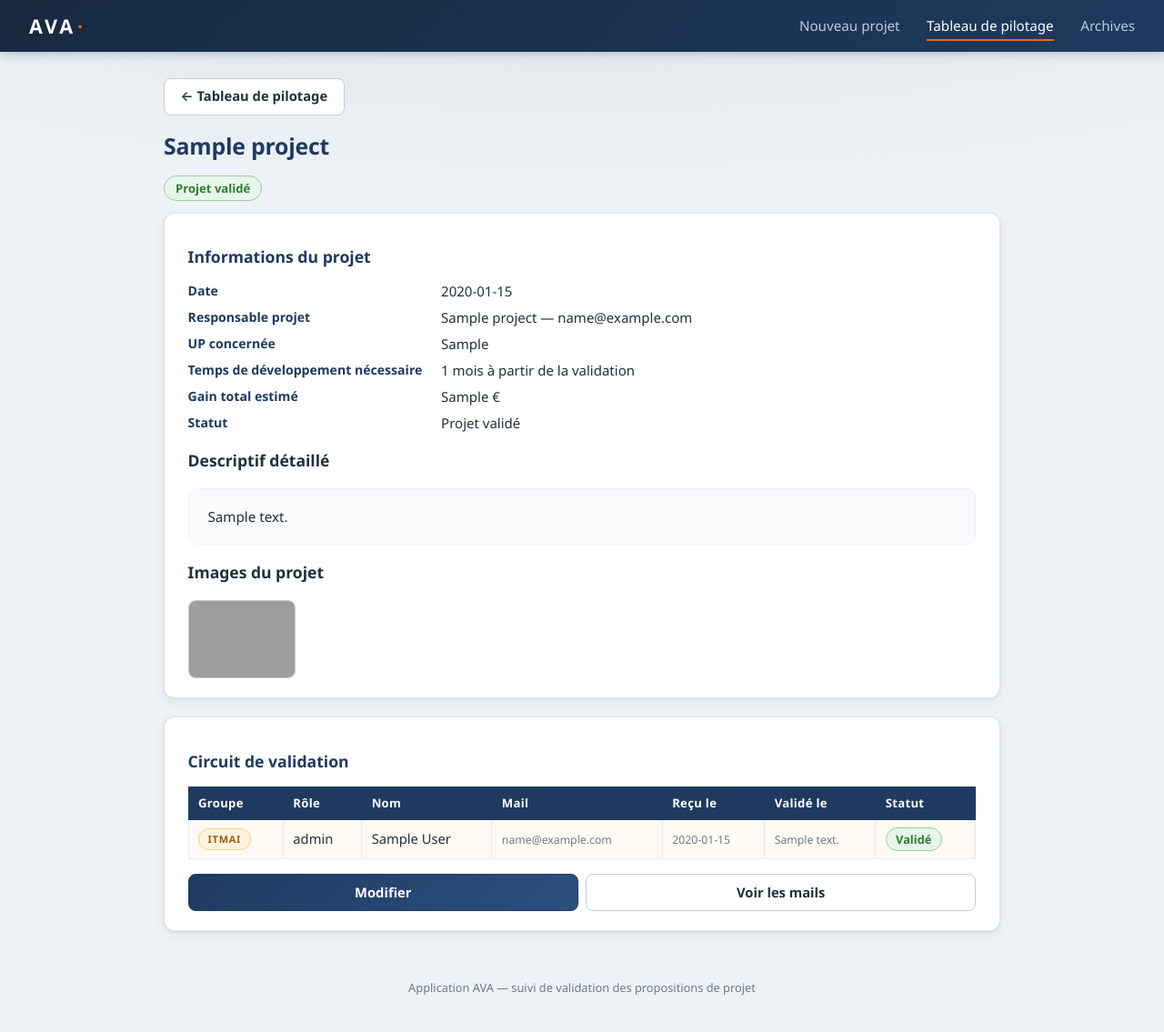
After one commit to flamentjohan/ava-validation, a Flask app: page /projet/1 in a window 1280 px wide. The commit adds this page. Shown: the whole page at 91% size. Run offline with Flask 3, Linux system fonts and the light colour scheme; tables that the repository leaves empty hold one stand-in row (values such as "Sample post"); grey boxes are pictures that could not be loaded.

Commit message:
V3 : fiche projet consultable en un clic, PDF reporting restructure en 5 sections sur 2 pages, refonte graphique complete

```diff
--- a/app.py
+++ b/app.py
@@ -479,6 +479,27 @@ def rapport():
                      as_attachment=True)
 
 
+@app.route("/projet/<int:project_id>")
+def project_detail(project_id):
+    db = get_db()
+    project = db.execute("SELECT * FROM projects WHERE id=?",
+                         (project_id,)).fetchone()
+    if project is None:
+        flash("Projet introuvable.", "danger")
+        return redirect(url_for("dashboard"))
+    validators = db.execute(
+        "SELECT * FROM validators WHERE project_id=? AND "
+        "(email<>'' OR first_name<>'' OR last_name<>'') ORDER BY id",
+        (project_id,)).fetchall()
+    images = db.execute(
+        "SELECT id FROM images WHERE project_id=? ORDER BY id",
+        (project_id,)).fetchall()
+    return render_template("project_detail.html", project=project,
+                           validators=validators, images=images,
+                           status_label=validator_status_label,
+                           project_status_label=project_status_label)
+
+
 @app.post("/projet/<int:project_id>/archiver")
 def archive_project(project_id):
     with get_db() as db:
--- a/static/style.css
+++ b/static/style.css
@@ -1,203 +1,288 @@
 :root {
   --green: #2e7d32;
+  --green-bg: #e8f5eb;
   --orange: #ef6c00;
+  --orange-bg: #fff3e0;
   --red: #c62828;
-  --bg: #f4f6f8;
+  --red-bg: #fdecea;
+  --navy: #1f3a5f;
+  --navy-dark: #16293f;
+  --teal: #0e7490;
+  --bg: #eef2f6;
   --panel: #ffffff;
   --ink: #22303c;
   --muted: #6b7a87;
+  --border: #dde4ea;
+  --radius: 12px;
+  --shadow: 0 1px 3px rgba(22, 41, 63, .08), 0 4px 14px rgba(22, 41, 63, .06);
+  --shadow-hover: 0 6px 22px rgba(22, 41, 63, .14);
 }
 
 * { box-sizing: border-box; }
 
+html { scroll-behavior: smooth; }
+
 body {
   margin: 0;
-  font-family: "Segoe UI", system-ui, -apple-system, sans-serif;
-  background: var(--bg);
+  font-family: "Segoe UI", system-ui, -apple-system, "Helvetica Neue", sans-serif;
+  background:
+    radial-gradient(1200px 300px at 50% -80px, rgba(31, 58, 95, .08), transparent),
+    var(--bg);
   color: var(--ink);
+  font-size: 15px;
+  line-height: 1.45;
 }
 
+/* ---------- barre de navigation ---------- */
 .topbar {
   display: flex;
   align-items: center;
   justify-content: space-between;
-  background: #1f3a5f;
+  background: linear-gradient(135deg, var(--navy-dark), var(--navy));
   color: #fff;
-  padding: 0.7rem 1.5rem;
+  padding: .8rem 2rem;
+  box-shadow: 0 2px 10px rgba(22, 41, 63, .25);
+  position: sticky;
+  top: 0;
+  z-index: 10;
 }
-.brand { color: #fff; font-weight: 700; font-size: 1.3rem; text-decoration: none; letter-spacing: 2px; }
-.topbar nav a { color: #d7e3f4; text-decoration: none; margin-left: 1.4rem; }
-.topbar nav a:hover { color: #fff; }
+.brand {
+  color: #fff; font-weight: 800; font-size: 1.35rem; text-decoration: none;
+  letter-spacing: 3px;
+}
+.brand::after {
+  content: "·";
+  color: var(--orange);
+  margin-left: 2px;
+}
+.topbar nav a {
+  color: #b9cbe3; text-decoration: none; margin-left: 1.6rem;
+  font-size: .95rem; padding: .3rem 0; border-bottom: 2px solid transparent;
+  transition: color .15s, border-color .15s;
+}
+.topbar nav a:hover, .topbar nav a.active { color: #fff; border-color: var(--orange); }
 
-main { max-width: 1200px; margin: 1.5rem auto; padding: 0 1rem; }
-footer { text-align: center; color: var(--muted); font-size: .85rem; padding: 1.5rem 0 2rem; }
+main { max-width: 1240px; margin: 1.8rem auto 0; padding: 0 1.2rem; }
+footer {
+  text-align: center; color: var(--muted); font-size: .8rem;
+  padding: 2rem 0 2.5rem;
+}
 
-h1 { font-size: 1.5rem; }
-h2 { font-size: 1.15rem; }
+h1 { font-size: 1.55rem; color: var(--navy); letter-spacing: -.2px; }
+h2 { font-size: 1.1rem; color: var(--navy); }
 
+/* ---------- messages ---------- */
 .flashes { margin-bottom: 1rem; }
-.flash { padding: .7rem 1rem; border-radius: 6px; margin-bottom: .5rem; }
-.flash-success { background: #e6f4ea; color: var(--green); border: 1px solid var(--green); }
-.flash-danger { background: #fdecea; color: var(--red); border: 1px solid var(--red); }
-.flash-warning { background: #fff3e0; color: var(--orange); border: 1px solid var(--orange); }
+.flash { padding: .8rem 1.1rem; border-radius: 10px; margin-bottom: .5rem; box-shadow: var(--shadow); }
+.flash-success { background: var(--green-bg); color: var(--green); border: 1px solid #9ccc9f; }
+.flash-danger  { background: var(--red-bg);  color: var(--red);  border: 1px solid #ef9a9a; }
+.flash-warning { background: var(--orange-bg); color: #b35300; border: 1px solid #ffcc80; }
 
-.home { text-align: center; margin-top: 3rem; }
+/* ---------- accueil ---------- */
+.home { text-align: center; margin-top: 3.5rem; }
 .subtitle { color: var(--muted); }
-.home-cards { display: flex; gap: 1.5rem; justify-content: center; flex-wrap: wrap; margin-top: 2rem; }
+.home-cards {
+  display: flex; gap: 1.6rem; justify-content: center; flex-wrap: wrap;
+  margin-top: 2.2rem;
+}
 .home-card {
-  display: flex; flex-direction: column; gap: .5rem;
-  width: 260px; padding: 2rem 1.5rem;
-  background: var(--panel); border-radius: 12px;
-  box-shadow: 0 2px 8px rgba(0,0,0,.08);
+  display: flex; flex-direction: column; gap: .55rem;
+  width: 272px; padding: 2.2rem 1.6rem;
+  background: var(--panel); border-radius: 16px;
+  border-top: 4px solid var(--navy);
+  box-shadow: var(--shadow);
   text-decoration: none; color: var(--ink);
-  transition: transform .15s ease, box-shadow .15s ease;
+  transition: transform .18s ease, box-shadow .18s ease;
 }
-.home-card:hover { transform: translateY(-4px); box-shadow: 0 6px 16px rgba(0,0,0,.12); }
-.home-emoji { font-size: 2.5rem; }
-.home-title { font-size: 1.2rem; font-weight: 700; color: #1f3a5f; }
+.home-card:nth-child(2) { border-top-color: var(--orange); }
+.home-card:hover { transform: translateY(-6px); box-shadow: var(--shadow-hover); }
+.home-emoji { font-size: 2.6rem; }
+.home-title { font-size: 1.18rem; font-weight: 700; color: var(--navy); }
 .home-text { color: var(--muted); font-size: .92rem; }
-.archives-link { margin-top: 2.5rem; }
+.archives-link { margin-top: 2.6rem; }
+.archives-link a { color: var(--navy); font-weight: 600; }
 
+/* ---------- fiche ---------- */
 .fiche fieldset {
-  background: var(--panel); border: 1px solid #dde4ea;
-  border-radius: 8px; margin-bottom: 1.2rem; padding: 1rem 1.2rem;
+  background: var(--panel); border: 1px solid var(--border);
+  border-radius: var(--radius); margin-bottom: 1.3rem; padding: 1.1rem 1.4rem;
+  box-shadow: var(--shadow);
 }
-.fiche legend { font-weight: 700; color: #1f3a5f; padding: 0 .5rem; }
-.grid { display: grid; grid-template-columns: repeat(auto-fit, minmax(220px, 1fr)); gap: .8rem; }
-label { display: flex; flex-direction: column; gap: .3rem; font-size: .9rem; }
-label.full { margin-top: .8rem; }
-p.hint { color: var(--muted); font-size: .85rem; margin: .3rem 0 .5rem; }
+.fiche legend { font-weight: 700; color: var(--navy); padding: 0 .5rem; }
+.grid { display: grid; grid-template-columns: repeat(auto-fit, minmax(230px, 1fr)); gap: .9rem; }
+label { display: flex; flex-direction: column; gap: .35rem; font-size: .9rem; font-weight: 600; color: #3b4a58; }
+label.full { margin-top: .9rem; }
+p.hint { color: var(--muted); font-size: .85rem; font-weight: 400; margin: .3rem 0 .6rem; }
 
 input, textarea, select {
-  padding: .5rem .6rem; border: 1px solid #c3ccd4; border-radius: 6px;
-  font: inherit; background: #fbfcfd;
+  padding: .55rem .7rem; border: 1px solid #c3ccd4; border-radius: 8px;
+  font: inherit; font-weight: 400; background: #fbfcfd; color: var(--ink);
+  transition: border-color .15s, box-shadow .15s;
 }
-input:focus, textarea:focus, select:focus { outline: 2px solid #7fa6d9; }
-textarea { resize: vertical; line-height: 1.5; }
+input:focus, textarea:focus, select:focus {
+  outline: none; border-color: var(--navy);
+  box-shadow: 0 0 0 3px rgba(31, 58, 95, .15);
+}
+textarea { resize: vertical; line-height: 1.55; }
 small { color: var(--muted); }
 .checkbox-line { flex-direction: row; align-items: center; gap: .5rem; margin-top: .8rem; }
+
+/* ---------- images collées ---------- */
 .pastezone {
-  border: 2px dashed #b8c6d4; border-radius: 8px; padding: .8rem 1rem;
+  border: 2px dashed #b8c6d4; border-radius: 10px; padding: .9rem 1.1rem;
   margin-top: 1rem; background: #f8fafb;
 }
-.pastezone p { margin: .2rem 0 .5rem; color: var(--muted); font-size: .85rem; }
-.thumbs { display: flex; gap: .6rem; flex-wrap: wrap; }
-.thumb { position: relative; display: inline-block; }
+.pastezone p { margin: .2rem 0 .6rem; color: var(--muted); font-size: .85rem; }
+.thumbs { display: flex; gap: .7rem; flex-wrap: wrap; }
+.thumb { position: relative; display: inline-block; text-decoration: none; }
 .thumb img {
-  width: 110px; height: 80px; object-fit: cover; border-radius: 6px;
+  width: 118px; height: 86px; object-fit: cover; border-radius: 8px;
   border: 1px solid #c3ccd4; display: block;
+  transition: transform .15s;
 }
+.thumb:hover img { transform: scale(1.04); }
 .thumb-del {
   position: absolute; top: -8px; right: -8px; width: 22px; height: 22px;
   border-radius: 50%; border: none; background: var(--red); color: #fff;
-  cursor: pointer; font-size: 14px; line-height: 1;
+  cursor: pointer; font-size: 14px; line-height: 1; box-shadow: var(--shadow);
 }
 
+/* ---------- fenêtres modales ---------- */
 .modal-backdrop {
   position: fixed; inset: 0; background: rgba(20, 30, 45, .55);
   display: flex; align-items: center; justify-content: center; z-index: 50;
 }
 .modal-backdrop[hidden] { display: none; }
 .modal {
-  background: #fff; border-radius: 10px; padding: 1.5rem 1.8rem;
-  max-width: 480px; box-shadow: 0 10px 40px rgba(0,0,0,.3);
+  background: #fff; border-radius: 14px; padding: 1.6rem 1.9rem;
+  max-width: 500px; box-shadow: 0 12px 48px rgba(0, 0, 0, .35);
+  border-top: 4px solid var(--navy);
 }
-.modal h3 { margin-top: 0; color: #1f3a5f; }
-.modal-actions { display: flex; gap: .8rem; margin-top: 1.2rem; flex-wrap: wrap; }
+.modal h3 { margin-top: 0; color: var(--navy); }
+.modal-actions { display: flex; gap: .8rem; margin-top: 1.3rem; flex-wrap: wrap; }
 
-.toolbar { margin: .5rem 0 1rem; }
-.group-row td {
-  font-weight: 700; font-size: .85rem; letter-spacing: .5px;
-}
-.group-row.g-interne_agro td { background: #e8f0fb; color: #1f3a5f; }
-.group-row.g-itmai td { background: #fff3e0; color: #9a5b00; }
-tr.rinter td { background: #f4f8fd; }
-tr.rexter td { background: #fffaf3; }
-.gtitle.g-interne_agro { color: #1f3a5f; }
-.gtitle.g-itmai { color: #9a5b00; }
-.spacer-cell { background: transparent !important; }
-
-table.validators { width: 100%; border-collapse: collapse; margin-top: .5rem; }
-table.validators th, table.validators td {
-  border: 1px solid #e1e7ec; padding: .45rem .6rem; text-align: left;
-  font-size: .92rem;
-}
-table.validators thead th { background: #eef2f6; }
-
+/* ---------- boutons ---------- */
 .actions { text-align: right; }
 .btn {
-  display: inline-block; padding: .5rem 1rem;
-  border: 1px solid #c3ccd4; border-radius: 6px;
+  display: inline-block; padding: .55rem 1.1rem;
+  border: 1px solid #c3ccd4; border-radius: 8px;
   background: #fff; color: var(--ink); cursor: pointer;
-  text-decoration: none; font: inherit; font-size: .92rem;
+  text-decoration: none; font: inherit; font-size: .92rem; font-weight: 600;
+  transition: all .15s ease;
 }
-.btn:hover { background: #eef2f6; }
-.btn-primary { background: #1f3a5f; color: #fff; border-color: #1f3a5f; }
-.btn-primary:hover { background: #2a4d7c; }
-.btn-danger { color: var(--red); border-color: var(--red); }
-.btn-danger:hover { background: #fdecea; }
-.btn-oui { background: var(--green); color: #fff; border-color: var(--green); font-weight: 700; padding: .7rem 2.5rem; }
-.btn-oui:hover { background: #256429; }
-.btn-non { background: var(--red); color: #fff; border-color: var(--red); font-weight: 700; padding: .7rem 2.5rem; }
-.btn-non:hover { background: #9a2020; }
+.btn:hover { background: #f0f4f8; border-color: #9fb2c4; transform: translateY(-1px); box-shadow: var(--shadow); }
+.btn-primary {
+  background: linear-gradient(135deg, var(--navy), #2a5080);
+  color: #fff; border-color: var(--navy);
+}
+.btn-primary:hover { background: linear-gradient(135deg, #2a5080, #35619b); }
+.btn-danger { color: var(--red); border-color: #ef9a9a; }
+.btn-danger:hover { background: var(--red-bg); }
+.btn-oui {
+  background: linear-gradient(135deg, var(--green), #43a047); color: #fff;
+  border: none; font-weight: 700; padding: .8rem 2.6rem; border-radius: 10px;
+}
+.btn-oui:hover { filter: brightness(1.08); }
+.btn-non {
+  background: linear-gradient(135deg, var(--red), #e53935); color: #fff;
+  border: none; font-weight: 700; padding: .8rem 2.6rem; border-radius: 10px;
+}
+.btn-non:hover { filter: brightness(1.08); }
 
-.validate-page { max-width: 900px; margin: 0 auto; }
+/* ---------- page validation ---------- */
+.validate-page { max-width: 920px; margin: 0 auto; }
 .panel {
-  background: var(--panel); border: 1px solid #dde4ea; border-radius: 8px;
-  padding: 1.2rem 1.5rem; margin-bottom: 1.2rem;
+  background: var(--panel); border: 1px solid var(--border); border-radius: var(--radius);
+  padding: 1.3rem 1.6rem; margin-bottom: 1.3rem; box-shadow: var(--shadow);
 }
-.info-grid { display: grid; grid-template-columns: max-content 1fr; gap: .4rem 1.2rem; margin: 0; }
-.info-grid dt { font-weight: 600; color: #1f3a5f; }
+.info-grid { display: grid; grid-template-columns: max-content 1fr; gap: .45rem 1.3rem; margin: 0; }
+.info-grid dt { font-weight: 700; color: var(--navy); font-size: .88rem; }
 .info-grid dd { margin: 0; }
-.description { white-space: pre-wrap; line-height: 1.6; background: #f8fafb; padding: 1rem; border-radius: 6px; }
-.question { text-align: center; }
-.choice { display: flex; gap: 2rem; justify-content: center; margin-top: 1rem; }
-.notice { color: var(--orange); }
+.description {
+  white-space: pre-wrap; line-height: 1.65; background: #f8fafb;
+  padding: 1.1rem 1.3rem; border-radius: 10px; border: 1px solid #eef2f6;
+  font-size: .95rem;
+}
+.question { text-align: center; padding: 2rem; }
+.choice { display: flex; gap: 2.2rem; justify-content: center; margin-top: 1.3rem; }
+.notice { color: #b35300; background: var(--orange-bg); border-color: #ffcc80; }
 
-.legend { display: flex; gap: 1.2rem; flex-wrap: wrap; font-size: .88rem; color: var(--muted); }
-.dot { display: inline-block; padding: .15rem .6rem; border-radius: 999px; font-size: .82rem; white-space: nowrap; }
-.dot-valide { background: #e6f4ea; color: var(--green); border: 1px solid var(--green); }
-.dot-mail_envoye { background: #fff3e0; color: var(--orange); border: 1px solid var(--orange); }
-.dot-refuse { background: #fdecea; color: var(--red); border: 1px solid var(--red); }
-.dot-en_attente { background: #eceff1; color: #546e7a; border: 1px solid #90a4ae; }
-.dot-ok { background: #e6f4ea; color: var(--green); border: 1px solid var(--green); }
-.dot-pending { background: #fff3e0; color: var(--orange); border: 1px solid var(--orange); }
-.dot-refused { background: #fdecea; color: var(--red); border: 1px solid var(--red); }
-.dot-waiting { background: #eceff1; color: #546e7a; border: 1px solid #90a4ae; }
+/* ---------- tableau de pilotage ---------- */
+.toolbar { margin: .6rem 0 1rem; }
+.legend { display: flex; gap: 1rem; flex-wrap: wrap; font-size: .86rem; color: var(--muted); }
+.dot {
+  display: inline-block; padding: .18rem .65rem; border-radius: 999px;
+  font-size: .8rem; font-weight: 600; white-space: nowrap;
+}
+.dot-valide      { background: var(--green-bg);  color: var(--green);  border: 1px solid #9ccc9f; }
+.dot-mail_envoye { background: var(--orange-bg); color: #b35300; border: 1px solid #ffcc80; }
+.dot-refuse      { background: var(--red-bg);    color: var(--red);    border: 1px solid #ef9a9a; }
+.dot-en_attente  { background: #eceff1; color: #546e7a; border: 1px solid #b0bec5; }
+
+.pill {
+  display: inline-block; font-size: .68rem; font-weight: 800;
+  letter-spacing: .8px; padding: .2rem .6rem; border-radius: 999px;
+}
+.pill-interne { background: #e8f0fb; color: var(--navy); border: 1px solid #b9cbe3; }
+.pill-externe { background: var(--orange-bg); color: #9a5b00; border: 1px solid #ffcc80; }
 
 .project-block {
-  background: var(--panel); border: 1px solid #dde4ea; border-radius: 8px;
-  margin-bottom: 1.5rem; padding: 1rem 1.2rem;
+  background: var(--panel); border: 1px solid var(--border); border-radius: var(--radius);
+  margin-bottom: 1.6rem; padding: 1.1rem 1.4rem; box-shadow: var(--shadow);
 }
-.archived-block { background: #fafbfc; }
-.project-head { display: flex; align-items: center; gap: 1rem; margin-bottom: .6rem; }
+.archived-block { background: #fafbfc; opacity: .92; }
+.project-head { display: flex; align-items: center; gap: 1rem; margin-bottom: .7rem; }
 .project-head h2 { margin: 0; }
-.status-badge {
-  padding: .2rem .7rem; border-radius: 999px; font-size: .85rem;
+.project-link {
+  color: var(--navy); font-size: 1.15rem; font-weight: 800;
+  text-decoration: none; border-bottom: 2px solid transparent;
+  transition: border-color .15s;
 }
-.status-phase_interne { background: #fff3e0; color: var(--orange); border: 1px solid var(--orange); }
-.status-phase_externe { background: #e8eaf6; color: #3949ab; border: 1px solid #3949ab; }
-.status-valide { background: #e6f4ea; color: var(--green); border: 1px solid var(--green); }
-.status-refuse { background: #fdecea; color: var(--red); border: 1px solid var(--red); }
+.project-link:hover { border-color: var(--orange); }
+.status-badge { padding: .25rem .75rem; border-radius: 999px; font-size: .82rem; font-weight: 600; }
+.status-phase_interne { background: var(--orange-bg); color: #b35300; border: 1px solid #ffcc80; }
+.status-phase_externe { background: #e8eaf6; color: #3949ab; border: 1px solid #9fa8da; }
+.status-valide  { background: var(--green-bg); color: var(--green); border: 1px solid #9ccc9f; }
+.status-refuse  { background: var(--red-bg); color: var(--red); border: 1px solid #ef9a9a; }
 
 table.dash { width: 100%; border-collapse: collapse; font-size: .92rem; margin-top: .5rem; }
 table.dash th, table.dash td {
-  border: 1px solid #e1e7ec; padding: .45rem .6rem; text-align: left;
+  border: 1px solid #e6ebf0; padding: .5rem .65rem; text-align: left;
   vertical-align: middle;
 }
-table.dash thead th { background: #eef2f6; }
-td.up { font-weight: 600; }
-.actions-col { width: 170px; }
+table.dash thead th {
+  background: var(--navy); color: #fff; font-size: .82rem;
+  letter-spacing: .3px; border-color: var(--navy);
+}
+table.dash thead tr:nth-child(2) th { background: #2a5080; }
+table.validators { width: 100%; border-collapse: collapse; margin-top: .5rem; }
+table.validators th, table.validators td {
+  border: 1px solid #e6ebf0; padding: .45rem .6rem; text-align: left;
+  font-size: .92rem;
+}
+table.validators thead th { background: #eef2f6; color: var(--navy); }
+
+.group-row td { font-weight: 800; font-size: .82rem; letter-spacing: .8px; }
+.group-row.g-interne_agro td { background: #dfe9f8; color: var(--navy); }
+.group-row.g-itmai td { background: var(--orange-bg); color: #9a5b00; }
+tr.rinter td { background: #f4f8fd; }
+tr.rexter td { background: #fffaf3; }
+.gtitle.g-interne_agro { color: var(--navy); }
+.gtitle.g-itmai { color: #9a5b00; }
+.spacer-cell { background: transparent !important; }
+.actions-col { width: 175px; }
+
 .block-actions { display: flex; flex-direction: column; gap: .5rem; align-items: stretch; }
 .block-actions form { margin: 0; }
 .block-actions .btn { width: 100%; text-align: center; }
 
+/* ---------- journal des mails ---------- */
 .mail-card {
-  background: var(--panel); border: 1px solid #dde4ea; border-radius: 8px;
-  padding: .8rem 1rem; margin-bottom: 1rem;
+  background: var(--panel); border: 1px solid var(--border); border-radius: var(--radius);
+  padding: .9rem 1.1rem; margin-bottom: 1rem; box-shadow: var(--shadow);
 }
 .mail-head { display: flex; justify-content: space-between; align-items: center; gap: 1rem; }
 .mail-meta { color: var(--muted); font-size: .85rem; }
 .mail-subject { font-weight: 600; margin: .4rem 0; }
 .mail-error { color: var(--red); font-size: .85rem; margin-bottom: .4rem; }
-.mail-card pre { background: #f8fafb; padding: .8rem; border-radius: 6px; white-space: pre-wrap; font-size: .85rem; }
+.mail-card pre { background: #f8fafb; padding: .9rem; border-radius: 8px; white-space: pre-wrap; font-size: .85rem; }
--- a/templates/archives.html
+++ b/templates/archives.html
@@ -16,7 +16,8 @@
 {% set vs = validators_by_project.get(project['id'], []) %}
 <div class="project-block archived-block">
   <div class="project-head">
-    <h2>{{ project['name'] }}</h2>
+    <a class="project-link" href="{{ url_for('project_detail', project_id=project['id']) }}"
+       title="Ouvrir la fiche projet">{{ project['name'] }}</a>
     <span class="status-badge status-{{ project['status'] }}">
       {% if project['status'] == 'valide' %}>Projet validé
       {% elif project['status'] == 'refuse' %}Projet refusé
--- a/templates/base.html
+++ b/templates/base.html
@@ -4,15 +4,18 @@
   <meta charset="UTF-8">
   <meta name="viewport" content="width=device-width, initial-scale=1">
   <title>{% block title %}AVA{% endblock %}</title>
-  <link rel="stylesheet" href="{{ url_for('static', filename='style.css') }}?v=2">
+  <link rel="stylesheet" href="{{ url_for('static', filename='style.css') }}?v=3">
 </head>
 <body>
   <header class="topbar">
     <a class="brand" href="{{ url_for('index') }}">AVA</a>
     <nav>
-      <a href="{{ url_for('new_project') }}">Nouveau projet</a>
-      <a href="{{ url_for('dashboard') }}">Tableau de pilotage</a>
-      <a href="{{ url_for('archives') }}">Archives</a>
+      <a href="{{ url_for('new_project') }}"
+         {% if request.path == '/nouveau-projet' %}class="active"{% endif %}>Nouveau projet</a>
+      <a href="{{ url_for('dashboard') }}"
+         {% if request.path.startswith('/tableau') or request.path.startswith('/projet') or request.path.startswith('/rapport') %}class="active"{% endif %}>Tableau de pilotage</a>
+      <a href="{{ url_for('archives') }}"
+         {% if request.path == '/archives' %}class="active"{% endif %}>Archives</a>
     </nav>
   </header>
   <main>
--- a/templates/dashboard.html
+++ b/templates/dashboard.html
@@ -20,7 +20,8 @@
 {% set vs = validators_by_project.get(project['id'], []) %}
 <div class="project-block">
   <div class="project-head">
-    <h2>{{ project['name'] }}</h2>
+    <a class="project-link" href="{{ url_for('project_detail', project_id=project['id']) }}"
+       title="Ouvrir la fiche projet">{{ project['name'] }}</a>
     <span class="status-badge status-{{ project['status'] }}">{{ project_status_label(project['status']) }}</span>
   </div>
   <table class="dash">
--- /dev/null
+++ b/templates/project_detail.html
@@ -0,0 +1,61 @@
+{% extends "base.html" %}
+{% block title %}Fiche projet — AVA{% endblock %}
+{% block content %}
+<div class="validate-page">
+  <p><a class="btn" href="{{ url_for('dashboard') }}">← Tableau de pilotage</a></p>
+  <h1>{{ project['name'] }}</h1>
+  <span class="status-badge status-{{ project['status'] }}">{{ project_status_label(project['status']) }}</span>
+
+  <section class="panel" style="margin-top:1rem;">
+    <h2>Informations du projet</h2>
+    <dl class="info-grid">
+      <dt>Date</dt><dd>{{ project['date'] }}</dd>
+      <dt>Responsable projet</dt><dd>{{ project['creator_name'] }} — {{ project['creator_email'] }}</dd>
+      <dt>UP concernée</dt><dd>{{ project['up'] }}</dd>
+      <dt>Temps de développement nécessaire</dt><dd>{{ project['launch_delay_months'] }} mois à partir de la validation</dd>
+      <dt>Gain total estimé</dt><dd>{{ project['total_gain'] }} €</dd>
+      <dt>Statut</dt><dd>{{ project_status_label(project['status']) }}</dd>
+      {% if project['archived'] %}<dt>Archivé</dt><dd>Oui</dd>{% endif %}
+    </dl>
+    <h3>Descriptif détaillé</h3>
+    <p class="description">{{ project['description'] }}</p>
+    {% if images %}
+    <h3>Images du projet</h3>
+    <div class="thumbs">
+      {% for im in images %}
+      <a href="{{ url_for('image_file', image_id=im['id']) }}" target="_blank" class="thumb">
+        <img src="{{ url_for('image_file', image_id=im['id']) }}" alt="Image du projet">
+      </a>
+      {% endfor %}
+    </div>
+    {% endif %}
+  </section>
+
+  <section class="panel">
+    <h2>Circuit de validation</h2>
+    <table class="dash detail-validators">
+      <thead>
+        <tr><th>Groupe</th><th>Rôle</th><th>Nom</th><th>Mail</th>
+            <th>Reçu le</th><th>Validé le</th><th>Statut</th></tr>
+      </thead>
+      <tbody>
+      {% for v in validators %}
+      <tr class="{{ 'rinter' if v['grp'] == 'interne_agro' else 'rexter' }}">
+        <td><span class="pill {{ 'pill-interne' if v['grp'] == 'interne_agro' else 'pill-externe' }}">{{ 'INTERNE AGRO' if v['grp'] == 'interne_agro' else 'ITMAI' }}</span></td>
+        <td>{{ v['role'] }}</td>
+        <td>{{ v['first_name'] }} {{ v['last_name'] }}</td>
+        <td><small>{{ v['email'] }}</small></td>
+        <td><small>{{ (v['sent_at'] or '—')[:16] }}</small></td>
+        <td><small>{{ (v['answered_at'] or '—')[:16] }}</small></td>
+        <td><span class="dot dot-{{ v['status'] }}">{{ status_label(v['status']) }}</span></td>
+      </tr>
+      {% endfor %}
+      </tbody>
+    </table>
+    <div class="block-actions" style="flex-direction:row; margin-top:1rem;">
+      <a class="btn btn-primary" href="{{ url_for('edit_project', project_id=project['id']) }}">Modifier</a>
+      <a class="btn" href="{{ url_for('project_emails', project_id=project['id']) }}">Voir les mails</a>
+    </div>
+  </section>
+</div>
+{% endblock %}
```
Also changed, not shown: rapport_pdf.py (+232 -75 lines).
